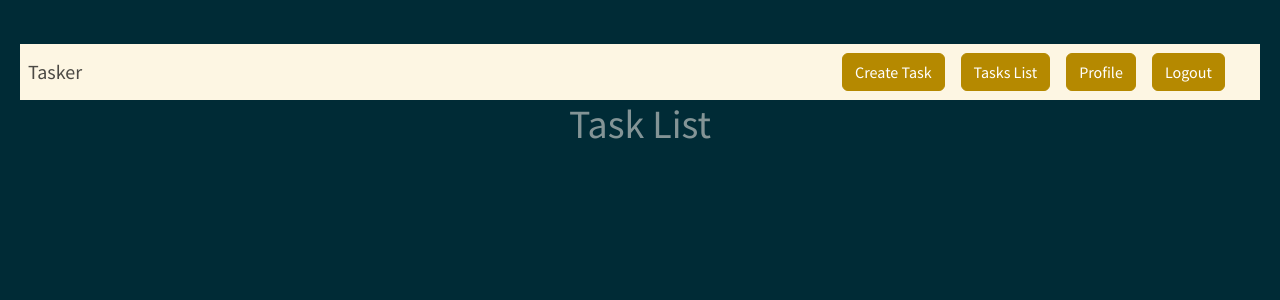
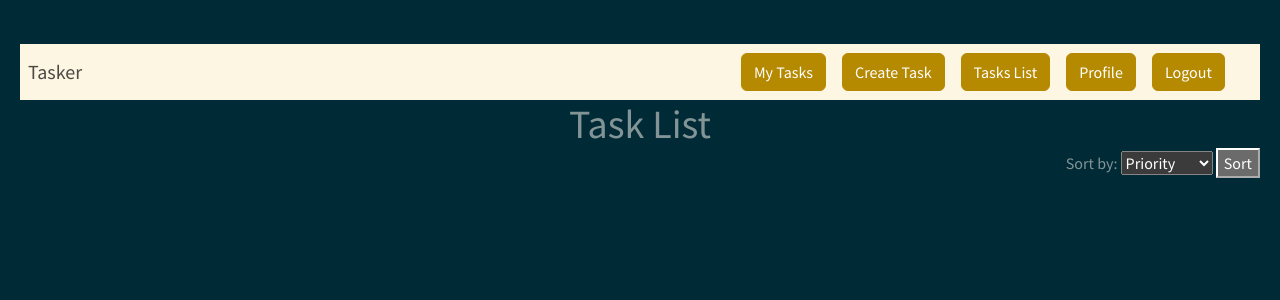
Before and after one commit to ZlatinIvanov/Tasker, a Django app: page /tasks/tasks_list/ in a window 1280 px wide. Shown: the top 300 px of the page. Run offline with Django 5.2, Linux system fonts and the light colour scheme; the visitor is signed in with stand-in values (Sample User, id 1); data that the repository does not hold is empty.

Commit message:
Added more adjustments to the Task model and the templates.

```diff
--- a/tasker/tasks/urls.py
+++ b/tasker/tasks/urls.py
@@ -1,10 +1,11 @@
 from django.urls import path, include
 
-from tasker.tasks.views import TaskCreateView, task_list, TaskDetailsView
+from tasker.tasks.views import TaskCreateView, task_list, TaskDetailsView, TaskListView
 
 urlpatterns = (
     path('create_task/', TaskCreateView.as_view(), name='create_task'),
     path('tasks_list/', task_list, name='tasks_list'),
+    path('tasks/', TaskListView.as_view(), name='tasks_list'),
     path(
         "task/<int:pk>/", include([
             path("", TaskDetailsView.as_view(), name="task_details"),
--- a/tasker/tasks/views.py
+++ b/tasker/tasks/views.py
@@ -21,6 +21,7 @@ class TaskCreateView(auth_mixin.LoginRequiredMixin, views.CreateView):
     def get_success_url(self):
         return reverse('tasks_list')
 
+
 class TaskDetailsView(auth_mixin.LoginRequiredMixin, views.DetailView):
     queryset = Tasks.objects.all()
     template_name = "tasks/task_details.html"
@@ -31,3 +32,22 @@ class TaskDetailsView(auth_mixin.LoginRequiredMixin, views.DetailView):
         pk = self.kwargs.get(self.pk_url_kwarg)
         filtered_queryset = queryset.filter(pk=pk)
         return filtered_queryset
+
+
+class TaskListView(views.ListView):
+    model = Tasks
+    template_name = 'tasks/tasks_list.html'
+    context_object_name = 'tasks'
+
+    def get_queryset(self):
+        sort_by = self.request.GET.get('sort')
+        if sort_by == 'priority':
+            return Tasks.objects.order_by('priority')
+        elif sort_by == 'created_at':
+            return Tasks.objects.order_by('created_at')
+        elif sort_by == 'due_date':
+            return Tasks.objects.order_by('due_date')
+        elif sort_by == 'title':
+            return Tasks.objects.order_by('title')
+        else:
+            return Tasks.objects.all()
--- a/templates/base.html
+++ b/templates/base.html
@@ -45,8 +45,11 @@
             <ul class="navbar-nav ms-auto">
                 {% if request.user.is_authenticated %}
                     <li class="nav-item">
-                        <a class="btn btn-primary navbar-btn" type="button" href="{% url 'create_task' %}">Create
-                            Task</a>
+                        <a class="btn btn-primary navbar-btn" type="button" href="{% url 'tasks_list' %}">My Tasks</a>
+                    </li>
+                    &nbsp; &nbsp; &nbsp;
+                    <li class="nav-item">
+                        <a class="btn btn-primary navbar-btn" type="button" href="{% url 'create_task' %}">Create Task</a>
                     </li>
                     &nbsp; &nbsp; &nbsp;
                     <li class="nav-item">
--- a/templates/tasks/tasks_list.html
+++ b/templates/tasks/tasks_list.html
@@ -3,7 +3,6 @@
 {% load static %}
 {#{% load paging %}#}
 {% block main_content %}
-
 
 <style>
     h1 {
@@ -11,12 +10,50 @@
         width: 100%; /* Adjust the width as needed */
         text-align: center; /* This centers the form vertically */
     }
+
+    .task-item {
+        display: flex;
+        justify-content: space-between;
+    }
+
+    .task-priority {
+        text-align: right;
+    }
+
+    .priority-low {
+        color: white;
+    }
+
+    .priority-normal {
+        color: blue;
+    }
+
+    .priority-high {
+        color: red;
+    }
 </style>
 
 <h1>Task List</h1>
-<ul>
+
+<form method="GET" style="text-align: right;">
+    <label for="sort">Sort by:</label>
+    <select name="sort" id="sort">
+        <option value="priority" {% if request.GET.sort == "priority" %}selected{% endif %}>Priority</option>
+        <option value="created_at" {% if request.GET.sort == "created_at" %}selected{% endif %}>Created At</option>
+        <option value="due_date" {% if request.GET.sort == "due_date" %}selected{% endif %}>Due Date</option>
+        <option value="title" {% if request.GET.sort == "title" %}selected{% endif %}>Title</option>
+    </select>
+    <button type="submit">Sort</button>
+</form>
+
+<div class="list-group">
     {% for task in tasks %}
-        <li><a href="{% url 'task_details' pk=task.pk %}">{{ task.title }}</a></li>
+        <a href="{% url 'task_details' pk=task.pk %}" class="list-group-item list-group-item-action task-item">
+            <span>{{ task.title }}</span>
+            <span class="task-priority {% if task.priority == 'LOW' %} priority-low {% elif task.priority == 'NORMAL' %} priority-normal {% elif task.priority == 'HIGH' %} priority-high {% endif %}">{{ task.priority }}</span>
+        </a>
     {% endfor %}
-</ul>
+</div>
+
+
 {% endblock %}
```
